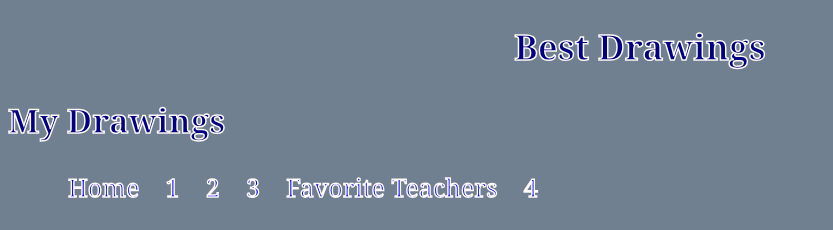
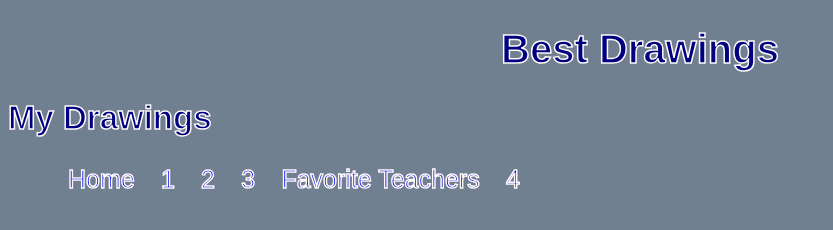
Before and after one commit to chani-css/Experiment, a plain HTML site: page best drawings.html in a window 1280 px wide. Shown: the whole page, without its empty margins (0-833 px from the left). Drawn offline with Linux system fonts and the light colour scheme.

Commit message:
added new files

```diff
--- a/best drawings.html
+++ b/best drawings.html
@@ -22,15 +22,15 @@
 
         h1 {
             color: #000080;
-            font-family: Georgia, 'Times New Roman', Times, serif;
+            font-family: Arial, Helvetica, sans-serif;
             text-align: center;
-            font-size: 35px;
+            font-size: 40px;
             -webkit-text-stroke: 1.5px snow;
         }
 
         h2 {
             color: #000080;
-            font-family: Georgia, 'Times New Roman', Times, serif;
+            font-family: Arial, Helvetica, sans-serif;
             font-size: 33px;
             -webkit-text-stroke: 1.5px snow;
         }
@@ -38,7 +38,7 @@
         a:link {
             text-decoration: none;
             list-style-type: none;
-            font-family: Georgia, 'Times New Roman', Times, serif;
+            font-family: Arial, Helvetica, sans-serif;
             font-size: 25px;
             margin-left: 20px;
             background-image: none;
@@ -101,7 +101,9 @@
     <li><a class="active" href="./favorite teachers.html">Favorite Teachers</a></li>
     <li><a class="active" href="#">4</a></li>
 </ul>
-
+<div>
+    <img
+</div>
 
 
 
```
Also changed, not shown: favorite teachers.html (+3 -2 lines), home page.html (+4 -4 lines), new.html (+3 -3 lines), page 2 of experiment.html (+3 -3 lines), page 3 of experiment.html (+3 -3 lines).
